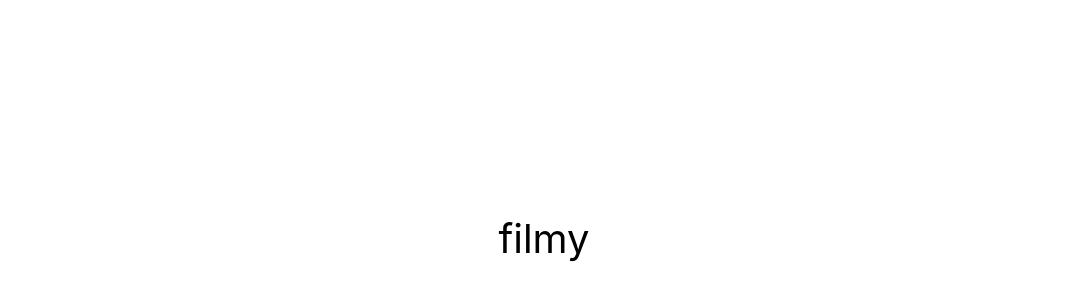
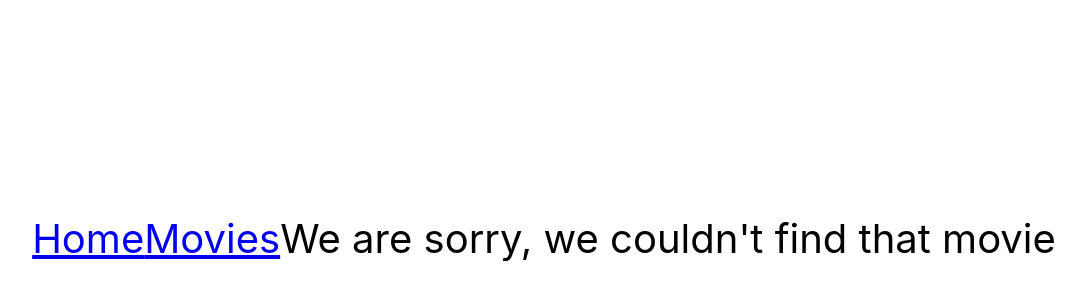
Before and after one commit to EdytaSowa/filmy, a React (Create React App) app: page /movies/1 in a window 1280 px wide. Shown: the part 162-462 px from the top of the page, without its empty margins (96-1181 px from the left). Built offline with nearby package versions, Linux system fonts and the light colour scheme.

Commit message:
add movies list at home section

```diff
--- a/package.json
+++ b/package.json
@@ -7,8 +7,10 @@
     "@testing-library/jest-dom": "^5.16.3",
     "@testing-library/react": "^12.1.4",
     "@testing-library/user-event": "^13.5.0",
+    "axios": "^1.4.0",
     "react": "^18.1.0",
     "react-dom": "^18.1.0",
+    "react-router-dom": "^6.14.0",
     "react-scripts": "5.0.1",
     "web-vitals": "^2.1.3"
   },
--- a/src/components/App.jsx
+++ b/src/components/App.jsx
@@ -1,3 +1,10 @@
+import { Routes, Route, Link } from 'react-router-dom';
+
+import { Movies } from '../pages/Movies';
+import { NotFound } from '../pages/NotFound';
+import { Home } from '../pages/Home';
+import { MovieDetails } from './MovieDetails/MovieDetails';
+
 export const App = () => {
   return (
     <div
@@ -10,7 +17,17 @@ export const App = () => {
         color: '#010101'
       }}
     >
-      filmy
+        <nav>
+        <Link to="/">Home</Link>
+        <Link to="/movies">Movies</Link>
+      </nav>
+      <Routes>
+        <Route path="/" element={<Home />} />
+        <Route path="/:movieId" element={<MovieDetails />} />
+        <Route path="/movies" element={<Movies />} />
+        <Route path="/movies/:movieId" element={<MovieDetails />} />
+        <Route path="*" element={<NotFound />} />
+      </Routes>
     </div>
   );
 };
--- /dev/null
+++ b/src/components/MovieDetails/MovieDetails.jsx
@@ -0,0 +1,8 @@
+export const MovieDetails = () => {
+
+    return (
+        <div>
+            <p> We are sorry, we couldn't find that movie </p>
+        </div>
+    )
+}
--- /dev/null
+++ b/src/components/RenderList/RenderList.jsx
@@ -0,0 +1,14 @@
+import { Link } from "react-router-dom";
+
+
+export const RenderList = ({ movies }) => {
+  return (
+    <div>
+      <ul>
+        {movies.map(movie => (
+          <li key={movie.id}><Link to={`${movie.id}`}>{movie.title}</Link></li>
+        ))}
+      </ul>
+    </div>
+  );
+};
--- /dev/null
+++ b/src/components/api/api.js
@@ -0,0 +1,14 @@
+import axios from 'axios';
+
+const KEY = '?api_key=6a9a83cfb600dbd7747b45c5dc18162e';
+axios.defaults.baseURL = 'https://api.themoviedb.org/3';
+
+export const getTrending = async () => {
+  const response = await axios.get(`/trending/movie/day${KEY}`);
+  return response.data.results.map(({ id, title }) => {
+    return {
+      id,
+      title,
+    };
+  });
+};
--- a/src/index.js
+++ b/src/index.js
@@ -2,9 +2,12 @@ import React from 'react';
 import ReactDOM from 'react-dom/client';
 import { App } from 'components/App';
 import './index.css';
+import { BrowserRouter } from 'react-router-dom';
 
 ReactDOM.createRoot(document.getElementById('root')).render(
   <React.StrictMode>
-    <App />
+    <BrowserRouter>
+      <App />
+    </BrowserRouter>
   </React.StrictMode>
 );
--- /dev/null
+++ b/src/pages/Home.jsx
@@ -0,0 +1,17 @@
+import { useState } from "react";
+import { getTrending } from "components/api/api";
+import { RenderList } from "components/RenderList/RenderList";
+
+export const Home = () => {
+
+  const [movies, setMovies] = useState([]);
+
+  getTrending().then(data => setMovies(data));
+
+  return (
+
+  <div>
+     <RenderList movies={ movies }/>
+    </div>
+  );
+};
--- /dev/null
+++ b/src/pages/Movies.jsx
@@ -0,0 +1,8 @@
+export const Movies = () => {
+
+    return (
+        <div>
+            <p> We are sorry, we couldn't find that movie </p>
+        </div>
+    )
+}
--- /dev/null
+++ b/src/pages/NotFound.jsx
@@ -0,0 +1,8 @@
+export const NotFound = () => {
+
+    return (
+        <div>
+            <p> We are sorry, we couldn't find that movie </p>
+        </div>
+    )
+}
```
Also changed, not shown: src/components/Cast/Cast.jsx (added), src/components/Reviews/Reviews.jsx (added), 1 other file (tests, documents, lock files or other folders).
